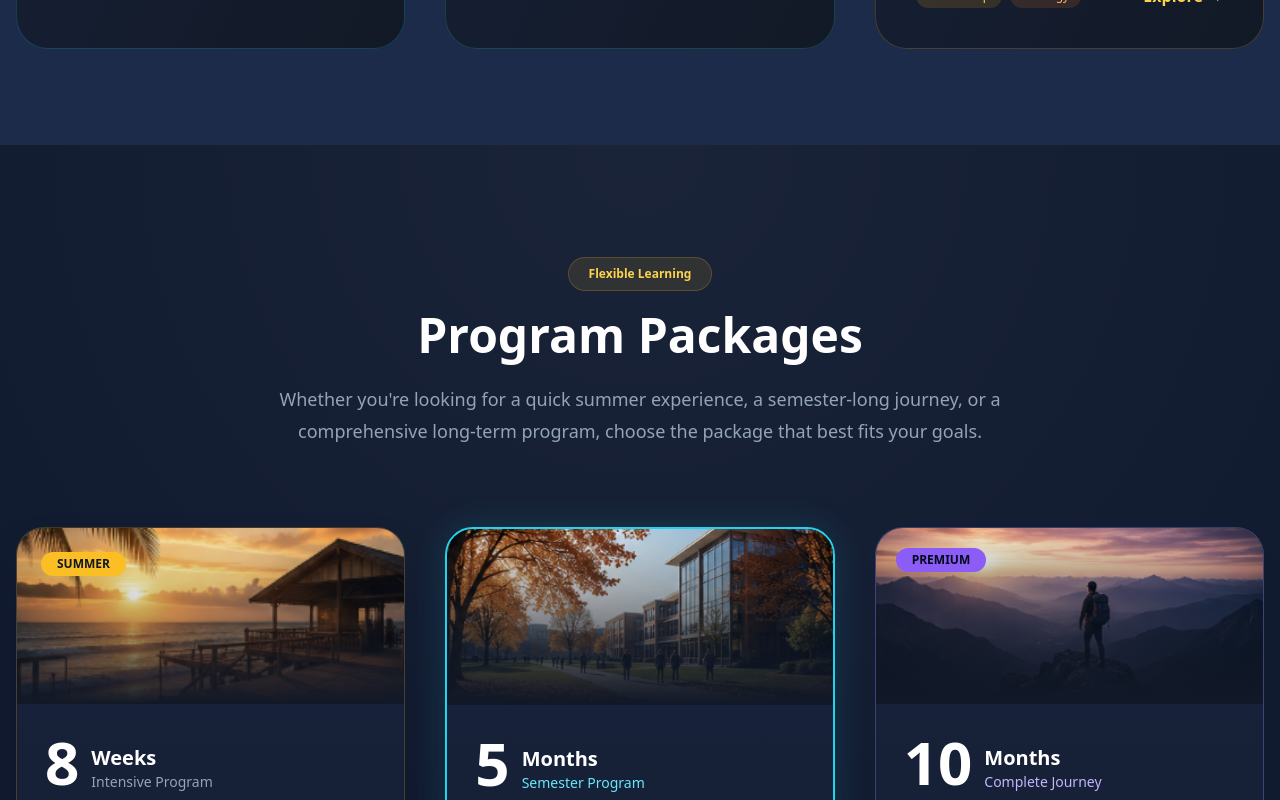
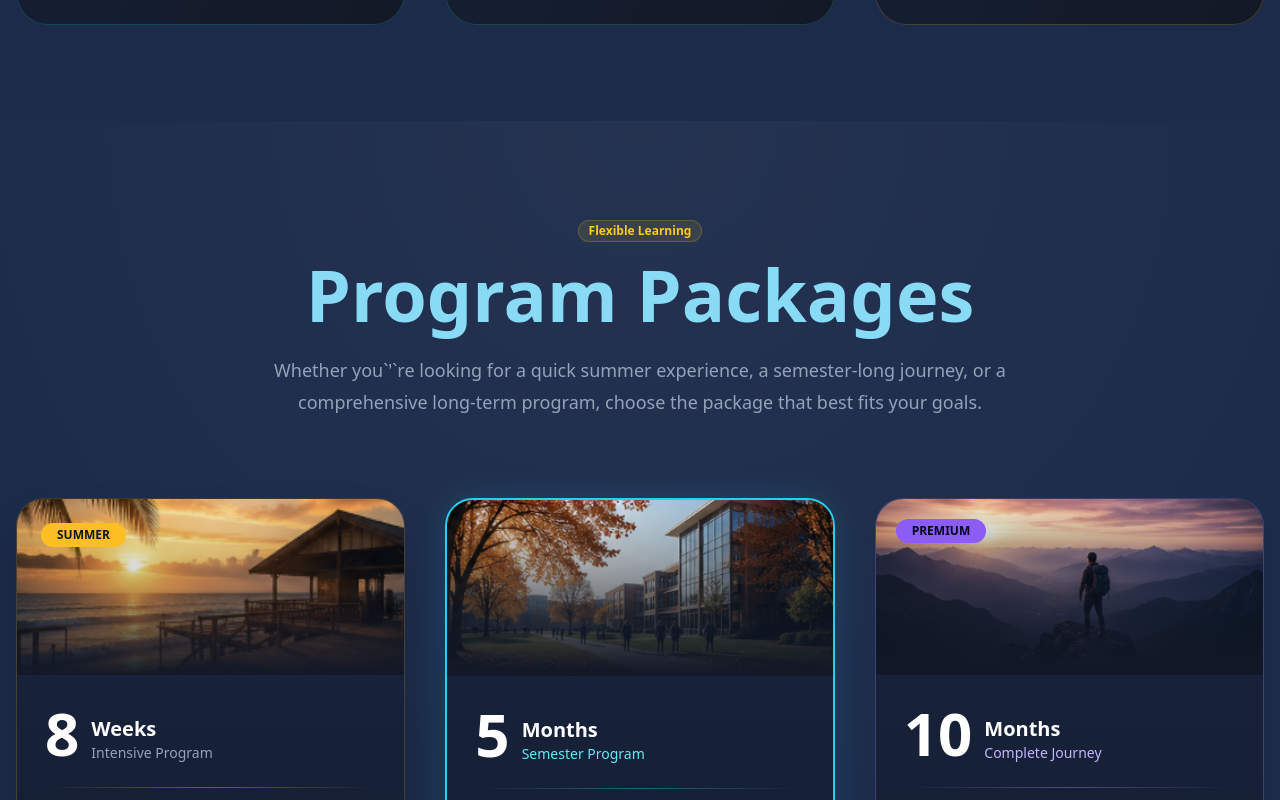
Before and after one commit to nucleophile007/AES, a Next.js app: page /aes-creatorverse in a window 1280 px wide. Shown: the part 1820-2620 px from the top of the page. Built offline with nearby package versions, Linux system fonts and the light colour scheme; no server answers.

Commit message:
made changes

```diff
--- a/app/aes-creatorverse/page.tsx
+++ b/app/aes-creatorverse/page.tsx
@@ -177,7 +177,7 @@ export default function AESCreatorversePage() {
         <div className="container relative z-10 mx-auto px-4 sm:px-6 lg:px-8">
           <motion.div initial={{ opacity: 0, y: 24 }} whileInView={{ opacity: 1, y: 0 }} className="text-center">
             <Badge className="mb-4 border-yellow-400/30 bg-yellow-400/10 text-yellow-300">AES CREATORVERSE</Badge>
-            <h1 className="bg-gradient-to-r from-yellow-300 via-amber-400 to-orange-500 bg-clip-text text-5xl font-black text-transparent sm:text-6xl lg:text-8xl">
+            <h1 className="bg-gradient-to-r from-yellow-300 via-amber-400 to-orange-500 bg-clip-text text-5xl font-black text-transparent sm:text-6xl lg:text-7xl">
               AES CREATORVERSE
             </h1>
             <h2 className="mt-2 text-3xl font-bold text-sky-300 sm:text-4xl lg:text-6xl">Creative Profile Building Program</h2>
@@ -186,7 +186,7 @@ export default function AESCreatorversePage() {
               raise your voice through digital media, and host shows of your interest.
             </p>
 
-            <blockquote className="mx-auto mt-10 max-w-3xl border-l-4 border-yellow-400 pl-4 text-xl italic text-yellow-300 sm:text-4xl">
+            <blockquote className="mx-auto mt-10 max-w-2xl border-l-4 border-yellow-400 pl-4 text-l italic text-yellow-300 sm:text-4xl">
               &quot;Where ACHARYA leads, creativity flows beyond horizons&quot;
               <span className="mt-2 block text-sm text-yellow-300">- AES Motto</span>
             </blockquote>
@@ -609,10 +609,7 @@ export default function AESCreatorversePage() {
       {/* </div>
       </div>
       </section> */}
-      <section
-  id="packages"
-  className="relative overflow-hidden py-28 bg-[#111B30]"
->
+       <section id="launch-tracks" className="relative overflow-hidden py-24 theme-bg-dark">
   {/* Background Effects */}
   <div className="absolute inset-0 overflow-hidden">
     <div className="absolute -left-32 top-20 h-96 w-96 rounded-full bg-cyan-500/10 blur-3xl" />
@@ -632,13 +629,12 @@ export default function AESCreatorversePage() {
       className="mx-auto mb-20 max-w-3xl text-center"
     >
 
-      <Badge className="mb-5 rounded-full border border-amber-400/20 bg-amber-400/10 px-5 py-2 text-amber-300">
-
+      <Badge className="mb-4 border-yellow-400/20 bg-yellow-400/10 text-yellow-400">
         Flexible Learning
 
       </Badge>
 
-      <h2 className="text-5xl font-black text-white">
+      <h2 className="text-7xl font-black theme-text-light">
 
         Program Packages
 
@@ -646,7 +642,7 @@ export default function AESCreatorversePage() {
 
       <p className="mt-6 text-lg leading-8 text-slate-400">
 
-        Whether you're looking for a quick summer experience,
+        Whether you`&apos;`re looking for a quick summer experience,
         a semester-long journey, or a comprehensive long-term
         program, choose the package that best fits your goals.
 
@@ -1190,7 +1186,7 @@ Apply
   <div className="text-center mb-12">
     <div className="inline-flex items-center gap-3 rounded-full border border-cyan-400/30 bg-cyan-500/10 px-6 py-3 backdrop-blur-xl">
       <BookOpen className="h-7 w-7 text-cyan-300" />
-      <span className="text-3xl font-bold text-cyan-200">
+      <span className="text-2xl font-bold text-cyan-200">
         Reading
       </span>
     </div>
@@ -1280,7 +1276,7 @@ Apply
   <div className="text-center mb-12">
     <div className="inline-flex items-center gap-3 rounded-full border border-emerald-400/30 bg-emerald-500/10 px-6 py-3 backdrop-blur-xl">
       <PenTool className="h-7 w-7 text-emerald-300" />
-      <span className="text-3xl font-bold text-emerald-200">
+      <span className="text-2xl font-bold text-emerald-200">
         Writing
       </span>
     </div>
@@ -1377,7 +1373,7 @@ Apply
   <div className="text-center mb-12">
     <div className="inline-flex items-center gap-3 rounded-full border border-fuchsia-400/30 bg-fuchsia-500/10 px-6 py-3 backdrop-blur-xl">
       <Mic className="h-7 w-7 text-fuchsia-300" />
-      <span className="text-3xl font-bold text-fuchsia-200">
+      <span className="text-2xl font-bold text-fuchsia-200">
         Speech
       </span>
     </div>
@@ -1458,7 +1454,7 @@ Apply
   <div className="text-center mb-12">
     <div className="inline-flex items-center gap-3 rounded-full border border-orange-400/30 bg-orange-500/10 px-6 py-3 backdrop-blur-xl">
       <Megaphone className="h-7 w-7 text-orange-300" />
-      <span className="text-3xl font-bold text-orange-200">
+      <span className="text-2xl font-bold text-orange-200">
         Leadership
       </span>
     </div>
```
